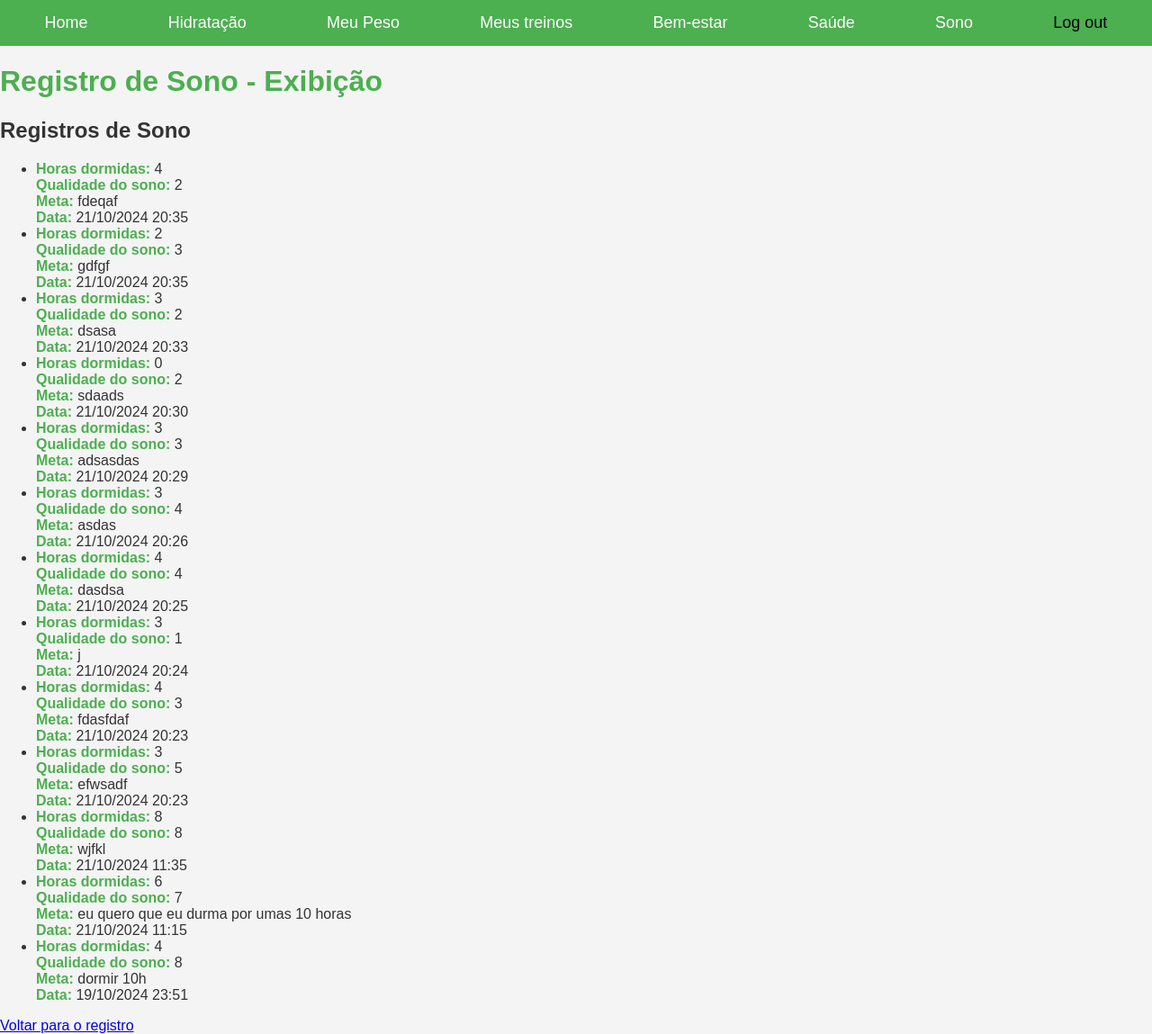
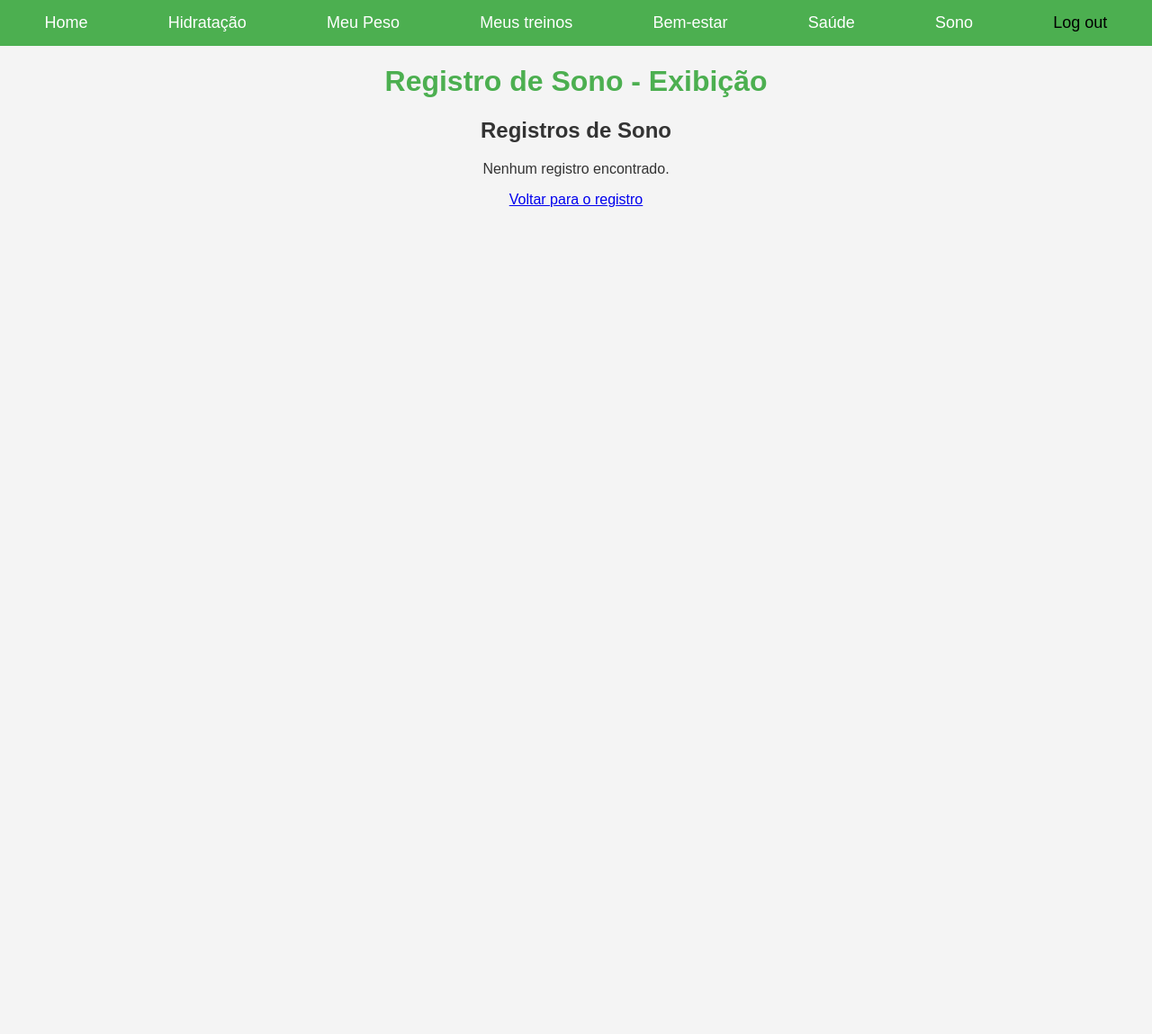
Before and after one commit to luizfnogueira/PROJETO-FDS, a Django app: page /horassono/ in a window 1280 px wide. Shown: the whole page at 90% size. After the commit the page ends 230 px from the top, so only its background shows below. Run offline with Django 5.2, Linux system fonts and the light colour scheme; data comes from the database, SQL or seed files in the repository; both versions use the stored data as it was after the commit; parts of the project's set-up code (start-up, migrations or seed data) failed here and were passed over.

Commit message:
ajeitando o banco de dados de sono e css

```diff
--- a/main/models.py
+++ b/main/models.py
@@ -86,6 +86,7 @@
         return f"{self.sintoma} - {self.intensidade} por {self.user.username}"
 
 class Sono(models.Model):
+    user = models.ForeignKey(User, null=True, on_delete=models.CASCADE)  # Adicione null=True temporariamente
     horas_dormidas = models.IntegerField()
     qualidade_sono = models.IntegerField()
     meta_sono = models.TextField()
--- a/main/static/css/horassono.css
+++ b/main/static/css/horassono.css
@@ -4,6 +4,7 @@
     padding: 0;
     background-color: #f4f4f4;
     color: #333;
+    text-align: center; /* Centraliza todo o texto no corpo da página */
 }
 
 /* Estilos do menu */
@@ -62,7 +63,6 @@
     background: white; /* Cor de fundo */
     border-radius: 8px; /* Cantos arredondados */
     box-shadow: 0 2px 10px rgba(0, 0, 0, 0.1); /* Sombra do container */
-    text-align: center; /* Centraliza o texto no main */
 }
 
 h1 {
@@ -84,3 +84,26 @@
 strong {
     color: #4CAF50; /* Cor para o texto em negrito */
 }
+
+/* Centraliza listas e tabelas */
+ul {
+    list-style-type: none; /* Remove a marcação da lista */
+    padding: 0; /* Remove o padding padrão */
+}
+
+table {
+    margin: 20px auto; /* Centraliza a tabela */
+    border-collapse: collapse; /* Remove o espaço entre as bordas */
+    width: 100%; /* Largura da tabela */
+}
+
+th, td {
+    border: 1px solid #ddd; /* Borda da tabela */
+    padding: 8px; /* Espaçamento interno */
+    text-align: center; /* Centraliza o texto na tabela */
+}
+
+th {
+    background-color: #4CAF50; /* Cor de fundo para o cabeçalho da tabela */
+    color: white; /* Cor do texto no cabeçalho */
+}
--- a/main/templates/html/horassono.html
+++ b/main/templates/html/horassono.html
@@ -13,14 +13,13 @@
         <a href="{% url 'hidratacao' %}" tabindex="2">Hidratação</a>
         <a href="{% url 'meupeso' %}" tabindex="3">Meu Peso</a>
         <a href="{% url 'meustreinos' %}" tabindex="4" aria-label="Meus Treinos"><i class="fas fa-dumbbell"></i> Meus treinos</a>
-        <a href="{% url 'tecnicaspbemestar' %}" tabindex="6">Bem-estar</a>
-        <a href="{% url 'saude' %}" tabindex="7">Saúde</a>
-        <a href="{% url 'sono' %}" tabindex="8">Sono</a>
+        <a href="{% url 'tecnicaspbemestar' %}" tabindex="5">Bem-estar</a>
+        <a href="{% url 'saude' %}" tabindex="6">Saúde</a>
+        <a href="{% url 'sono' %}" tabindex="7">Sono</a>
 
-        <!-- Botão de logout -->
         <form action="{% url 'logout' %}" method="post" style="display:inline;">
             {% csrf_token %}
-            <button type="submit" tabindex="4" style="border:none; background:none; color:#000; cursor:pointer;">
+            <button type="submit" tabindex="8" style="border:none; background:none; color:#000; cursor:pointer;">
                 Log out
             </button>
         </form>
--- a/main/views.py
+++ b/main/views.py
@@ -213,19 +213,32 @@
     return render(request, 'html/horassono.html')
 
 def sono(request):
-    if request.method == "POST":
-        horas_dormidas = int(request.POST.get('hours'))
-        qualidade_sono = int(request.POST.get('quality'))
+    if request.method == 'POST':
+        # Salvar o registro de sono
+        horas_dormidas = request.POST.get('hours')
+        qualidade_sono = request.POST.get('quality')
         meta_sono = request.POST.get('goal')
 
-        # Salvar no banco de dados
-        novo_registro = Sono(horas_dormidas=horas_dormidas, qualidade_sono=qualidade_sono, meta_sono=meta_sono)
+        # Cria um novo registro de sono
+        novo_registro = Sono(
+            user=request.user,  # Associa o registro ao usuário
+            horas_dormidas=horas_dormidas,
+            qualidade_sono=qualidade_sono,
+            meta_sono=meta_sono
+        )
         novo_registro.save()
 
-        return redirect('horassono')  # Redireciona para a página de visualização
+        return redirect('sono')  # Redireciona para a página de registro
 
-    return render(request, 'html/sono.html')
+    # Obtém os registros de sono do usuário autenticado
+    registros = Sono.objects.filter(user=request.user).order_by('-data_registro')
+    return render(request, 'html/sono.html', {'registros': registros})
+
 
 def horassono(request):
-    registros = Sono.objects.all().order_by('-data_registro')  # Exibe os registros mais recentes primeiro
+    if request.user.is_authenticated:
+        registros = Sono.objects.filter(user=request.user).order_by('-data_registro')
+    else:
+        registros = []
+
     return render(request, 'html/horassono.html', {'registros': registros})
```
Also changed, not shown: main/static/css/sono.css (+26 -1 lines), main/templates/html/sono.html (+31 -10 lines), db.sqlite3, main/migrations/0009_sono_user_alter_registrosaude_user.py (added).
